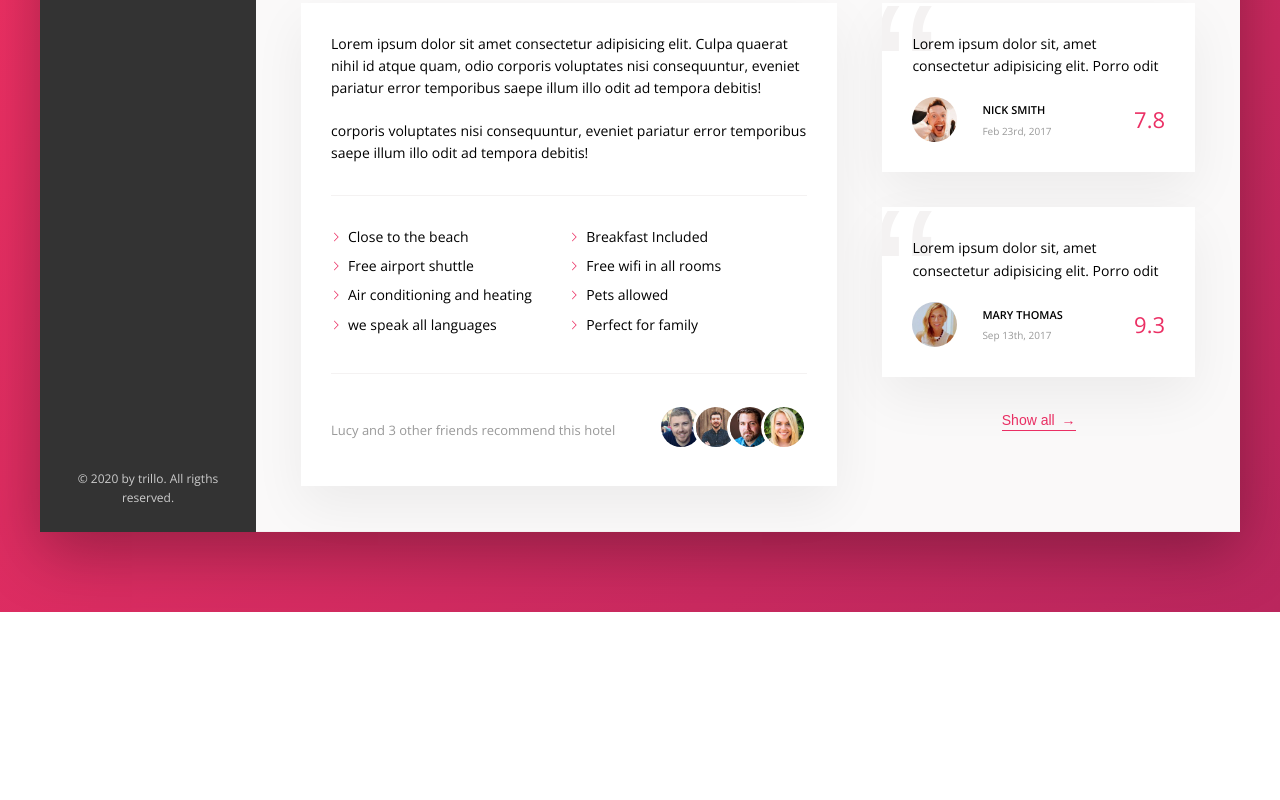
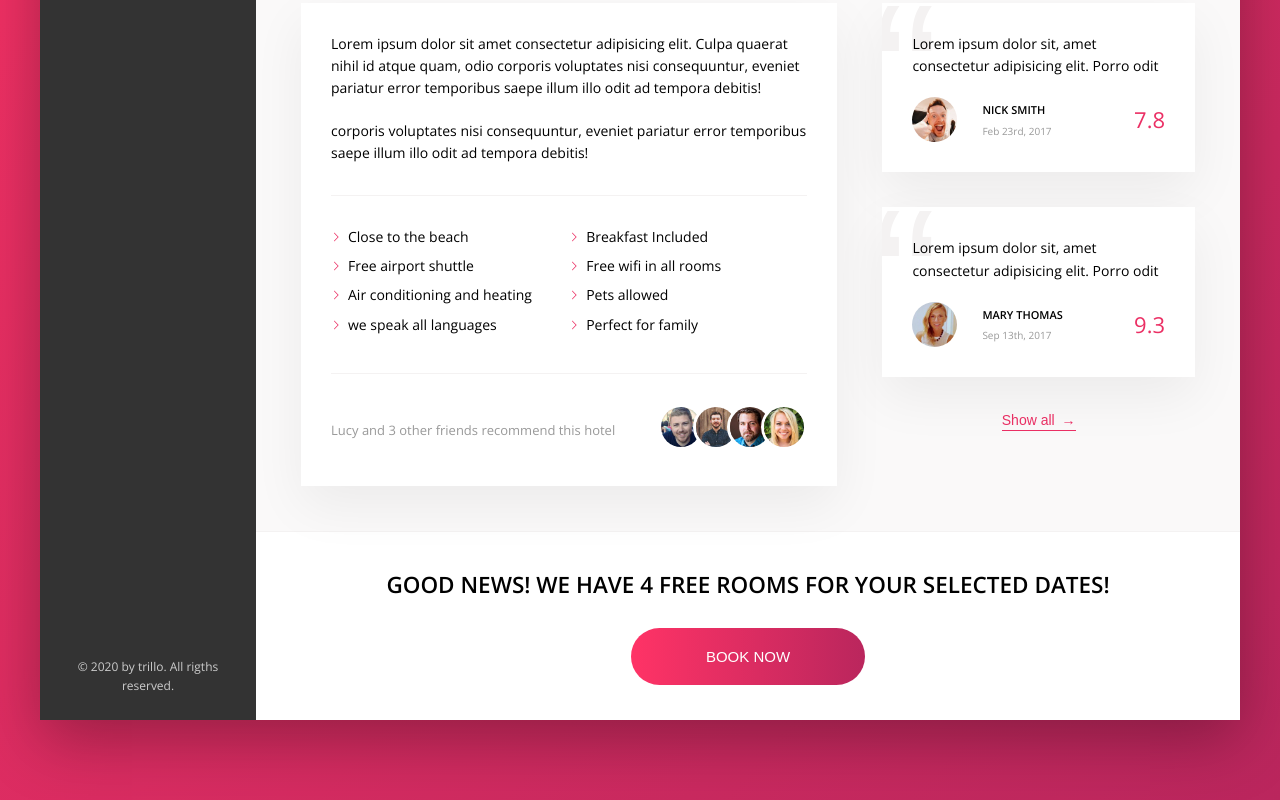
Before and after one commit to SantiagoAlvarze22/Trillo, a website: page index.html in a window 1280 px wide. Shown: the part 644-1444 px from the top of the page. Before the commit the page ends 1256 px from the top, so only its background shows below. Drawn offline with nearby package versions, Linux system fonts and the light colour scheme.

Commit message:
cta styles

```diff
--- a/index.html
+++ b/index.html
@@ -199,6 +199,16 @@
                         <button class="btn-inline">Show all <span>&rarr;</span></button>
                     </div>
                 </div>
+
+                <div class="cta">
+                    <div class="cta__book-now">
+                        <h2>Good news! We have 4 free rooms for your selected dates!</h2>
+                    </div>
+                    <button class="btn">
+                        <span class="btn__visible">Book now</span>
+                        <span class="btn__invisible">Only 4 rooms left</span>
+                    </button>
+                </div>
             </main>
         </div>
     </div>
--- a/sass/_components.scss
+++ b/sass/_components.scss
@@ -423,8 +423,6 @@
         margin-right: 1.5rem ;
     }
 
-
-
     &__user-box{
         margin-left: 1rem;
         margin-right: auto;
@@ -460,3 +458,71 @@
         z-index: 1;
     }
 }
+
+///////////////////////////////////////////////////////
+//Call to action
+
+
+.cta{
+    padding: 3.5rem 0;
+    text-align: center;
+
+    &__book-now{
+        font-size: 1.5rem;
+        font-weight: 300;
+        text-transform: uppercase;
+        margin-bottom: 2.5rem;
+    }
+}
+
+///////////////////////////////////////////////////////
+//Call to action btn
+
+.btn{
+    font-size: 1.5rem;
+    font-weight: 300;
+    text-transform: uppercase;
+    border-radius: 100px;
+    border: none;
+    background-image: linear-gradient(to right, var(--color-primary-light), var(--color-primary-dark));
+    color: var(--color-white);
+    position: relative;
+    overflow: hidden;
+    cursor: pointer;
+
+    &>*{
+        height: 100%;
+        width: 100%;
+        transition: all .2s;
+    }
+
+    &__visible{
+        display: inline-block;
+        padding: 2rem 7.5rem;
+
+    }
+
+    &__invisible{
+        display: inline-block;
+        position: absolute;
+        padding: 2rem 0;
+        left: 0;
+        top: -100%;
+    }
+    &:hover{
+        background-image: linear-gradient(to left , var(--color-primary-light), var(--color-primary-dark));
+    }
+
+    &:hover &__visible{
+        transform: translateY(100%); //Because I am not using the positioning
+    }
+
+    &:hover &__invisible{
+            top: 0;
+    }
+
+    &:focus{
+        outline: none;
+        animation: pulsate 1s infinite;
+    }
+}
```
Also changed, not shown: css/style.css.
